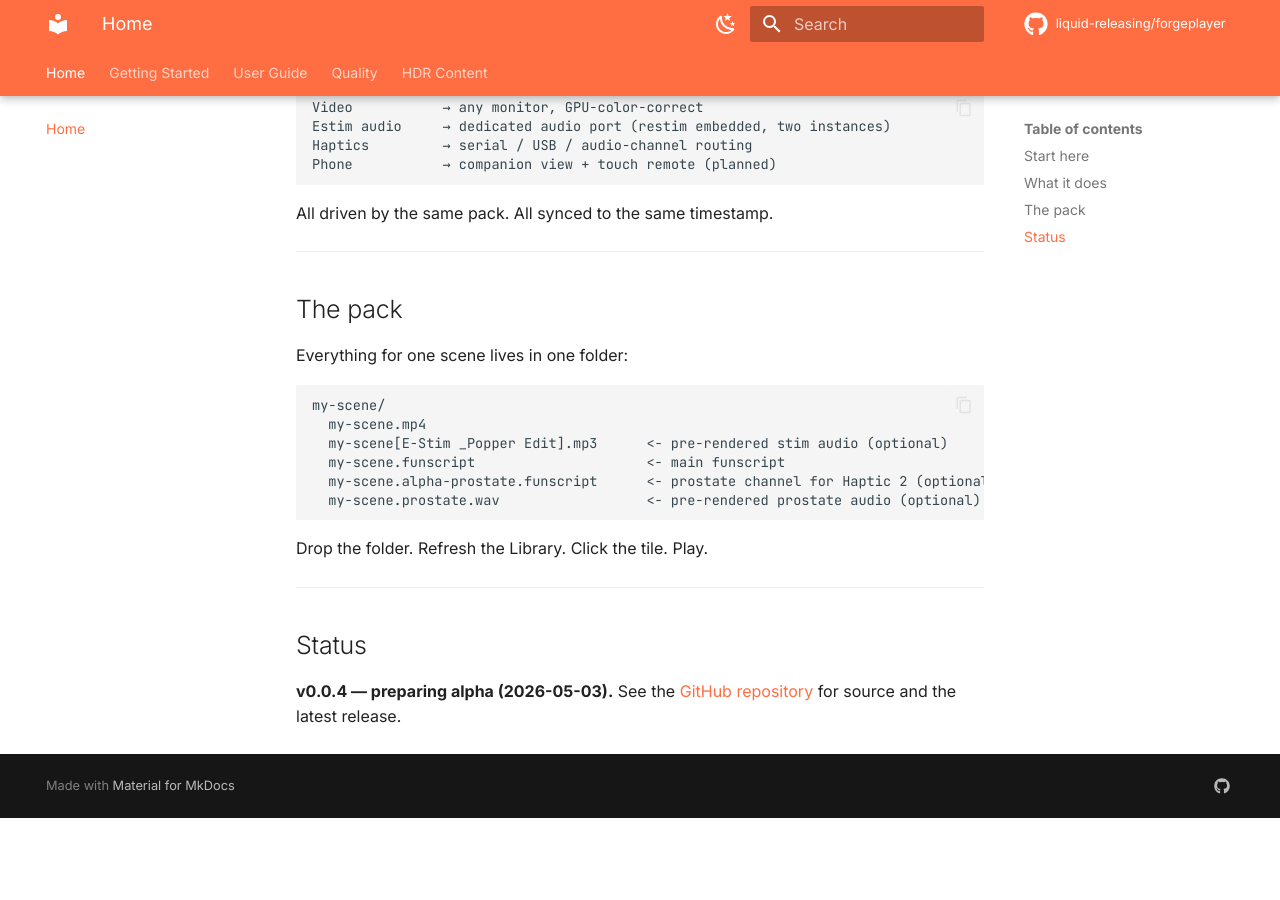
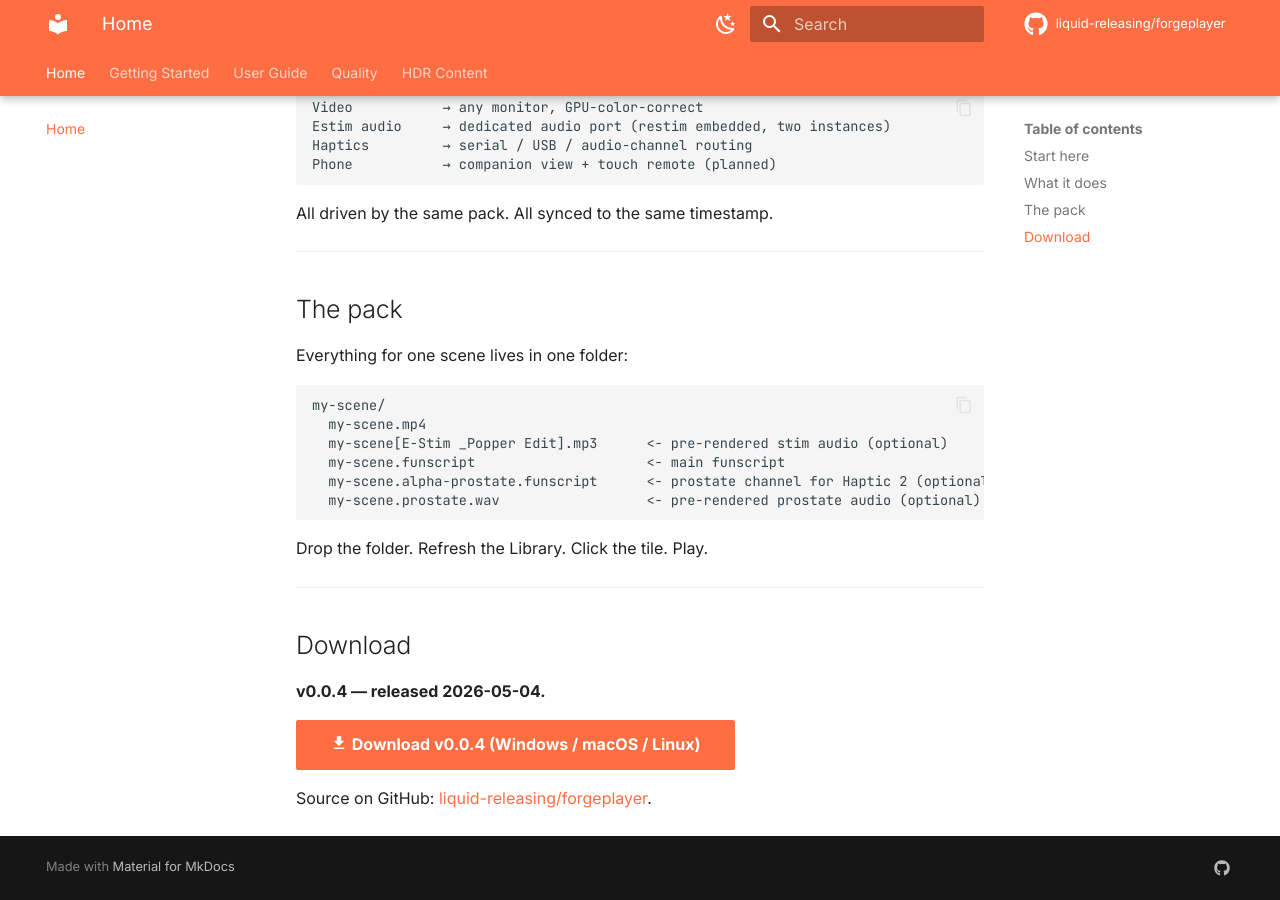
Before and after one commit to liquid-releasing/forgeplayer, an MkDocs documentation site: the page built from docs/index.md, in a window 1280 px wide and 900 px high, scrolled down 1072 px. Built offline with MkDocs 1.6.1 and Material for MkDocs 9.7.7, drawn with Linux system fonts in a browser that asks for light colours; comment, search, counter and statistics services are not loaded; before the commit the page ends 1890 px from its top, so only the background shows below that.

Commit message:
docs: point README + docs landing at v0.0.4 release
Both Status sections still said "preparing alpha (2026-05-03)" and pointed
visitors at the source repo for "the latest release" — but releases live
on forgeplayer-releases. Replace with a direct download link and bump
the date.

Co-Authored-By: Claude Opus 4.7 (1M context) <noreply@anthropic.com>

```diff
--- a/docs/index.md
+++ b/docs/index.md
@@ -73,8 +73,11 @@ Drop the folder. Refresh the Library. Click the tile. Play.
 
 ---
 
-## Status
+## Download
 
-**v0.0.4 — preparing alpha (2026-05-03).** See the
-[GitHub repository](https://github.com/liquid-releasing/forgeplayer)
-for source and the latest release.
+**v0.0.4 — released 2026-05-04.**
+
+[:material-download: Download v0.0.4 (Windows / macOS / Linux)](https://github.com/liquid-releasing/forgeplayer-releases/releases/latest){ .md-button .md-button--primary }
+
+Source on GitHub:
+[liquid-releasing/forgeplayer](https://github.com/liquid-releasing/forgeplayer).
```
Also changed, not shown: README.md (+11 -9 lines).
